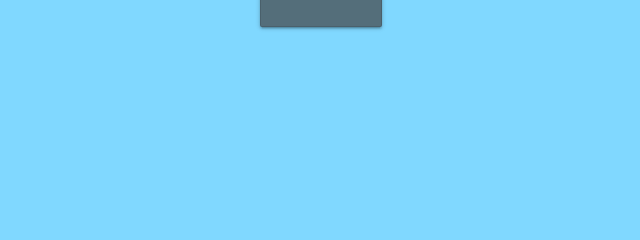
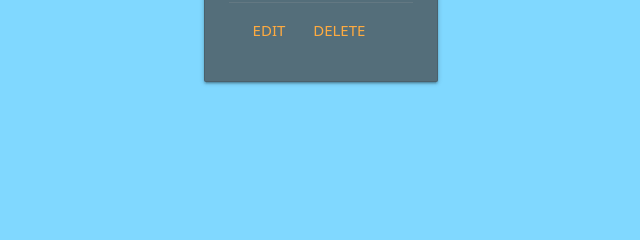
Before and after one commit to Ahmadwali1/computercollector, a Django app: template main_app/templates/computers/detail.html in a window 1280 px wide. Shown: the part 280-520 px from the top of the page, without its empty margins (229-869 px from the left). Run offline with Django 4.2, Linux system fonts and the light colour scheme; the template is opened without the code that fills it, so the values that code supplies are empty; parts of the project's set-up code (start-up, migrations or seed data) failed here and were passed over.

Commit message:
create update and delete function and update detail.html

```diff
--- a/main_app/templates/computers/detail.html
+++ b/main_app/templates/computers/detail.html
@@ -11,6 +11,10 @@
           <p>Condition:{{computer.condition}}</p>
           <p>Storage:{{computer.storage}}</p>
           <p>Color:{{computer.Color}}</p>
+          <div class="card-action">
+            <a href="{% url 'computers_update' computer.id %}">Edit</a>
+            <a href="{% url 'computers_delete' computer.id %}">Delete</a>
+          </div>
         </div>
       </div>
     </div>
--- a/main_app/urls.py
+++ b/main_app/urls.py
@@ -7,7 +7,7 @@ urlpatterns = [
   path('about/', views.about, name='about'),
   path('computers/', views.computers_index, name='index'),
   path('computers/<int:computer_id>', views.computers_detail, name='detail'),
-  path('computers/create/', views.ComputersCreate.as_view(), name='computers_create'),
-  path('computers/<int:pk>/update/', views.ComputersUpdate.as_view(), name='computers_update'),
-  path('computers/<int:pk>/delete/', views.ComputersDelete.as_view(), name='computers_delete'),
+  path('computers/create', views.ComputersCreate.as_view(), name='computers_create'),
+  path('computers/<int:pk>/update', views.ComputersUpdate.as_view(), name='computers_update'),
+  path('computers/<int:pk>/delete', views.ComputersDelete.as_view(), name='computers_delete'),
 ]
```
Also changed, not shown: main_app/views.py (+10 -1 lines).
